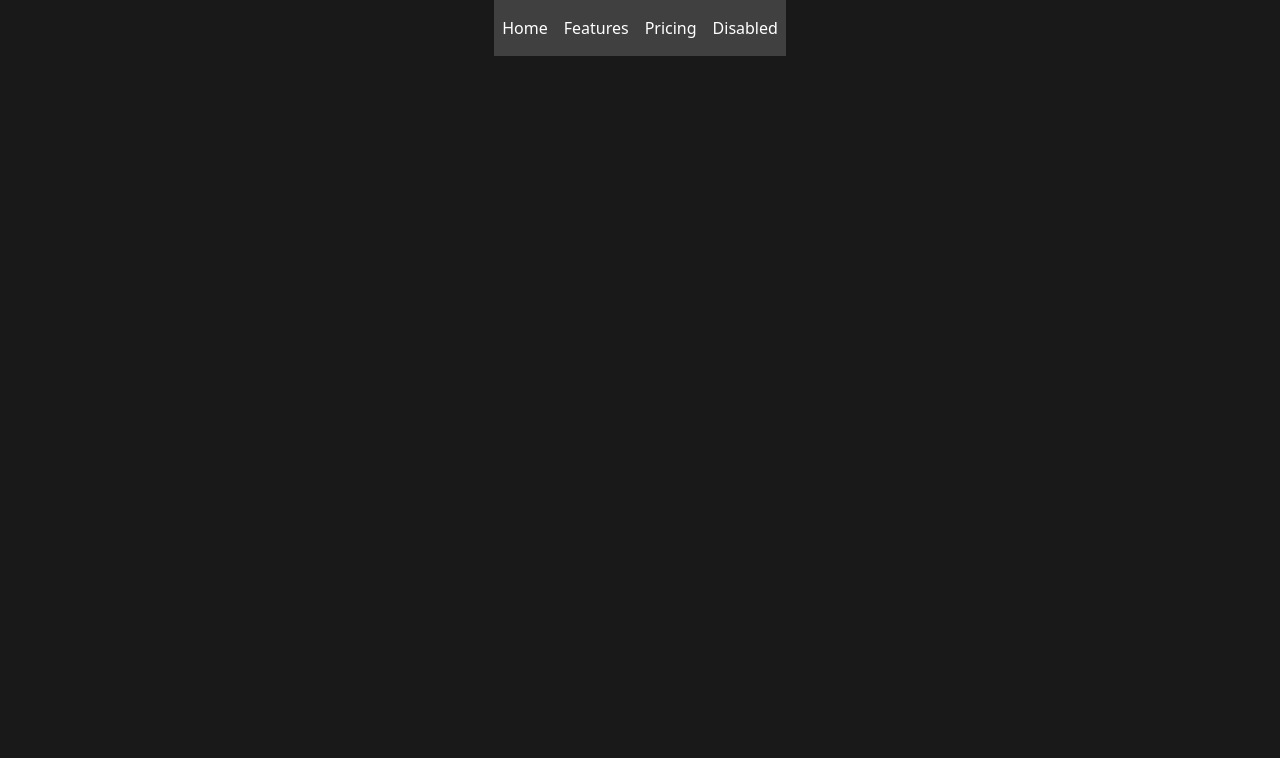
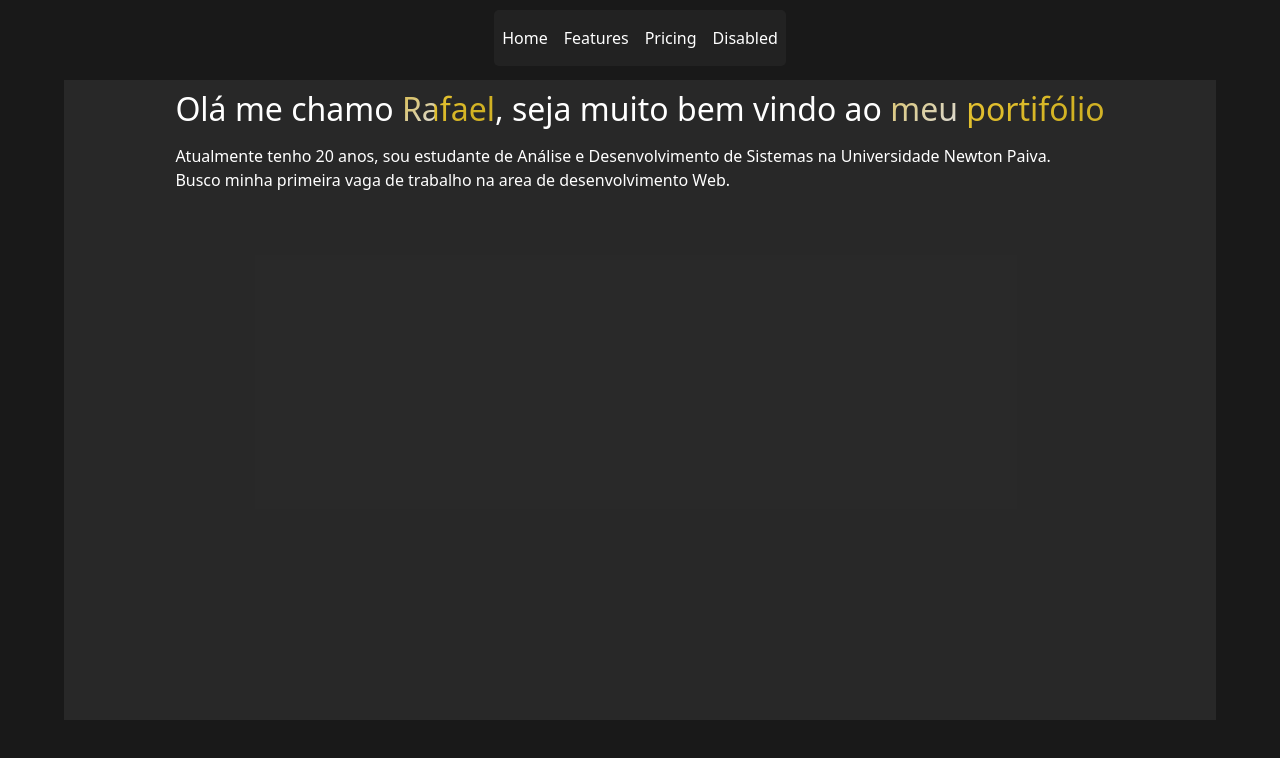
Before and after one commit to Rafael-China/Portifolio, a React (Create React App) app: page / in a window 1280 px wide. Shown: the top 758 px of the page. Built offline with nearby package versions, Linux system fonts and the light colour scheme.

Commit message:
second commit

```diff
--- a/src/App.css
+++ b/src/App.css
@@ -1,15 +1,68 @@
-body{
-    background-color: #191919;
+body {
+  background-color: rgba(25, 25, 25, 1);
 }
-.divNav{
-    display: flex;
-    justify-content: center;
-    align-items: center;
-    background: fixed;
+
+.divNav {
+  display: flex;
+  justify-content: center;
+  align-items: center;
+  position: fixed;
+  overflow: hidden;
+  padding-top: 10px;
 }
-.navbar{
-    background-color: #404040 !important;
+
+.navbar {
+  background-color: rgba(64, 64, 64, 0.25) !important;
+  border-radius: 5px;
 }
-.nav-link{
-    color:#fff;
+
+.nav-link {
+  color: #fff;
 }
+
+.main {
+  display: flex;
+  justify-content: center;
+  align-items: center;
+  width: 100vw;
+  height: 100vh;
+}
+
+.wellcome {
+  width: 90vw;
+  height: 80vh;
+  background-color: rgba(64, 64, 64, 0.4);
+  display: flex;
+  justify-content: space-evenly;
+}
+
+.divTexto {
+  color: #fff;
+  display: flex;
+  flex-direction: column;
+  padding: 10px;
+}
+
+.divTexto p {
+  text-align: justify;
+}
+
+.animate-charcter {
+  background-image: linear-gradient(-225deg,
+      #e7c433 0%,
+      #d1b122 29%,
+      #dabb44 67%,
+      #dcdcdc 100%);
+  background-size: 200% auto;
+  color: #fff;
+  -webkit-background-clip: text;
+  -webkit-text-fill-color: transparent;
+  animation: textclip 3s linear infinite;
+  display: inline-block;
+}
+
+@keyframes textclip {
+  to {
+    background-position: 200% center;
+  }
+}
--- a/src/App.js
+++ b/src/App.js
@@ -2,6 +2,7 @@ import './App.css';
 
 function App() {
   return (
+    <div childrena>
       <div class="container-fluid divNav">
         <nav class="navbar navbar-expand-lg navbar-light bg-light">
           <div class="collapse navbar-collapse" id="navbarNav">
@@ -22,6 +23,16 @@ function App() {
           </div>
         </nav >
       </div >
+      <div class="container-fluid main">
+        <div class="wellcome">
+          <div class="cotainer divTexto">
+            <h2>Olá me chamo <h2 class="animate-charcter">Rafael </h2>, seja muito bem vindo ao <h2 class="animate-charcter">meu portifólio</h2></h2>
+            <p>Atualmente tenho 20 anos, sou estudante de Análise e Desenvolvimento de Sistemas na Universidade Newton Paiva.
+              <br /> Busco minha primeira vaga de trabalho na area de desenvolvimento Web.</p>
+          </div>
+        </div>
+      </div>
+    </div>
   );
 }
 
```
Lines whose indentation alone changed are shown as unchanged.
